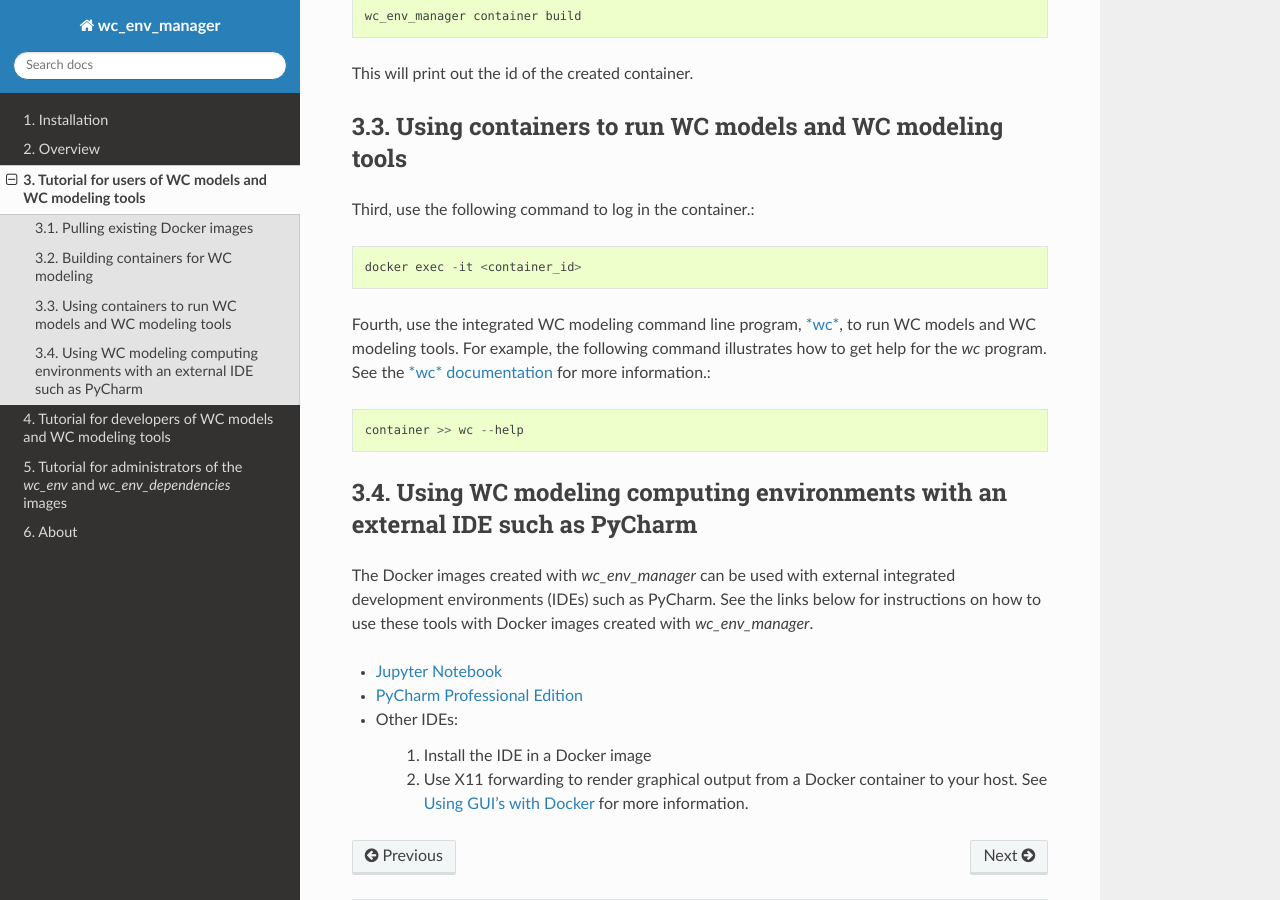
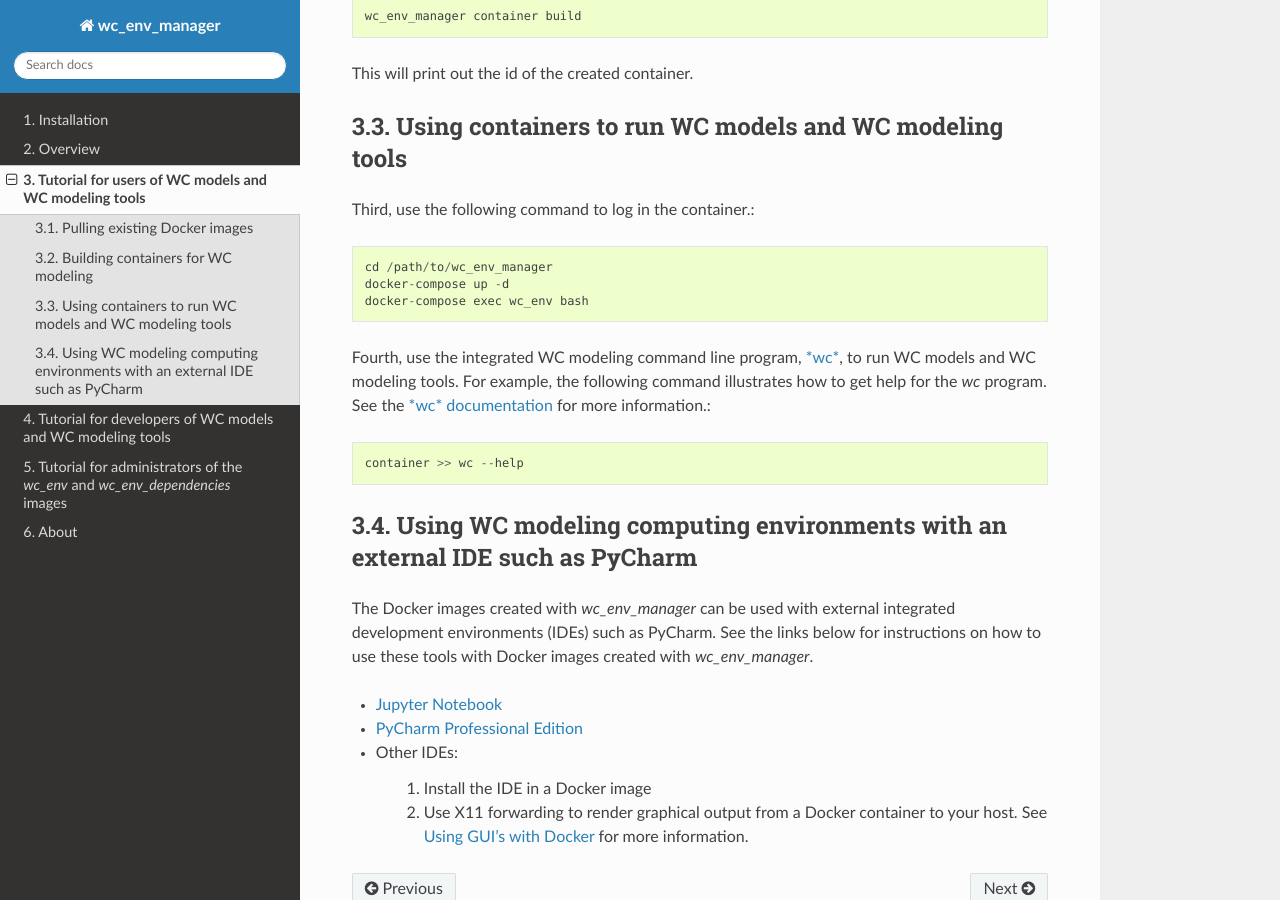
Before and after one commit to KarrLab/wc_env_manager, a Sphinx documentation site: the page built from docs/tutorial_users.rst, in a window 1280 px wide and 900 px high, scrolled down 824 px. Built offline with Sphinx 7.4.7 and the Read the Docs theme 2.0.0, drawn with Linux system fonts in a browser that asks for light colours; pages that are not in the unit, such as notebooks, are missing from menus.

Commit message:
adding docker-compose config

```diff
--- a/docs/installation.rst
+++ b/docs/installation.rst
@@ -7,6 +7,7 @@ First, install the following requirements. Detailed installation instructions ar
 
 * `git <https://git-scm.com/downloads>`_
 * `Docker <https://docs.docker.com/install>`_
+* `Docker Compose <https://docs.docker.com/compose/install/>`_
 * `Pip <https://pypi.org/project/pip/>`_ >= 10.0.1
 * `Python <https://www.python.org/downloads>`_ >= 3.5
 
--- a/docs/tutorial_developers.rst
+++ b/docs/tutorial_developers.rst
@@ -68,7 +68,9 @@ Using containers to run WC models and WC modeling tools
 Fourth, use the following command to execute the container. It launches the container, and runs an interactive
 *bash* shell that runs commands inside the container.::
 
-  docker exec --interactive --tty <container_id> bash
+  cd /path/to/wc_env_manager
+  docker-compose up -d
+  docker-compose exec wc_env bash
 
 Fifth, use the integrated WC modeling command line program, `*wc* <https://github.com/KarrLab/wc>`_, to run WC models and WC modeling tools. For example, the following command illustrates how to get help for the *wc* program. See the `*wc* documentation <https://docs.karrlab.org/wc>`_ for more information.::
 
--- a/docs/tutorial_users.rst
+++ b/docs/tutorial_users.rst
@@ -36,7 +36,9 @@ Using containers to run WC models and WC modeling tools
 
 Third, use the following command to log in the container.::
 
-  docker exec -it <container_id>
+  cd /path/to/wc_env_manager
+  docker-compose up -d
+  docker-compose exec wc_env bash
 
 Fourth, use the integrated WC modeling command line program, `*wc* <https://github.com/KarrLab/wc>`_, to run WC models and WC modeling tools. For example, the following command illustrates how to get help for the *wc* program. See the `*wc* documentation <https://docs.karrlab.org/wc>`_ for more information.::
 
```
Also changed, not shown: docker-compose.yml (added, +14 -0 lines).
